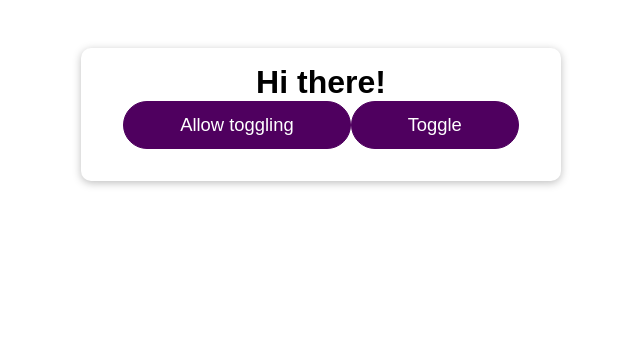
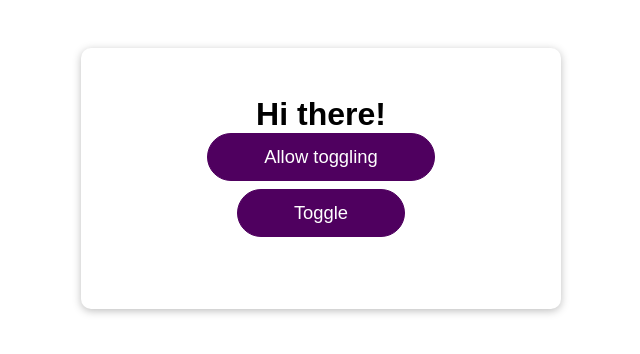
Before and after one commit to matherton/ReactCGSection12, a React (Create React App) app: page / in a window 1280 px wide. Shown: the top 354 px of the page, without its empty margins (319-959 px from the left). Built offline with nearby package versions, Linux system fonts and the light colour scheme.

Commit message:
end of lesson 156: added some styling

```diff
--- a/src/App.css
+++ b/src/App.css
@@ -1,7 +1,7 @@
 .app {
   margin: 3rem auto;
   width: 30rem;
-  padding: 1rem;
+  padding: 3rem;
   background: white;
   box-shadow: 0 2px 8px rgba(0, 0, 0, 0.26);
   border-radius: 10px;
--- a/src/components/UI/Button/Button.module.css
+++ b/src/components/UI/Button/Button.module.css
@@ -7,6 +7,7 @@
   cursor: pointer;
   font-size: 1.15rem;
   border-radius: 30px;
+  margin-bottom: 0.5rem;
 }
 
 .button:hover,
```
